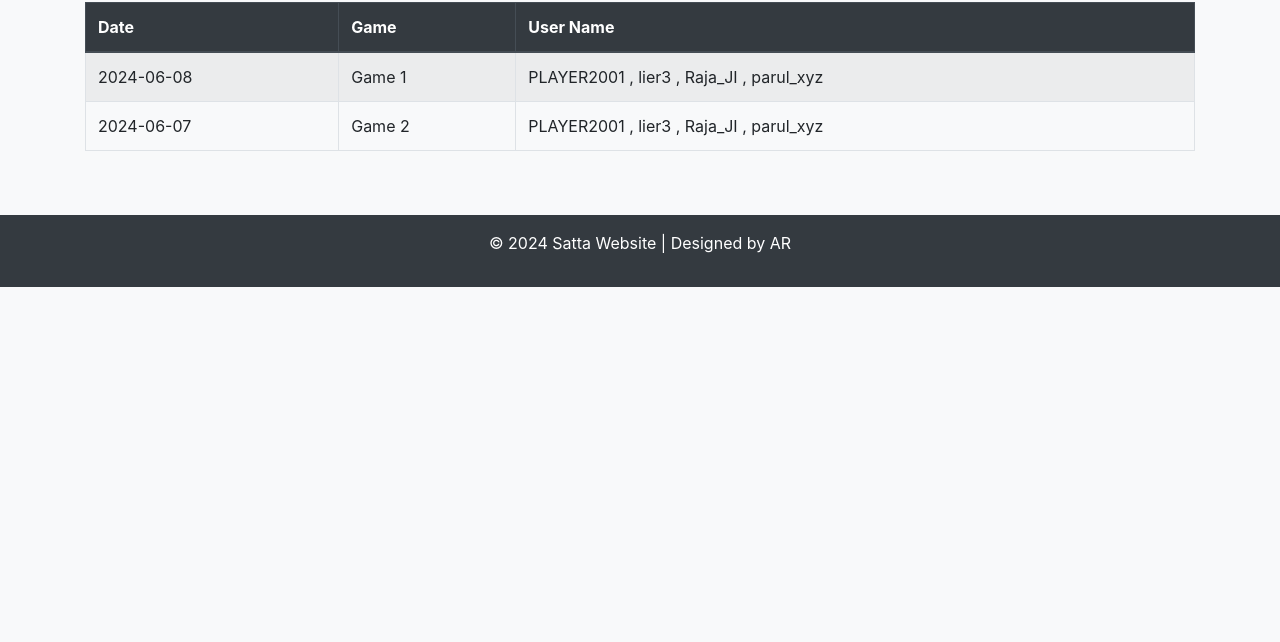
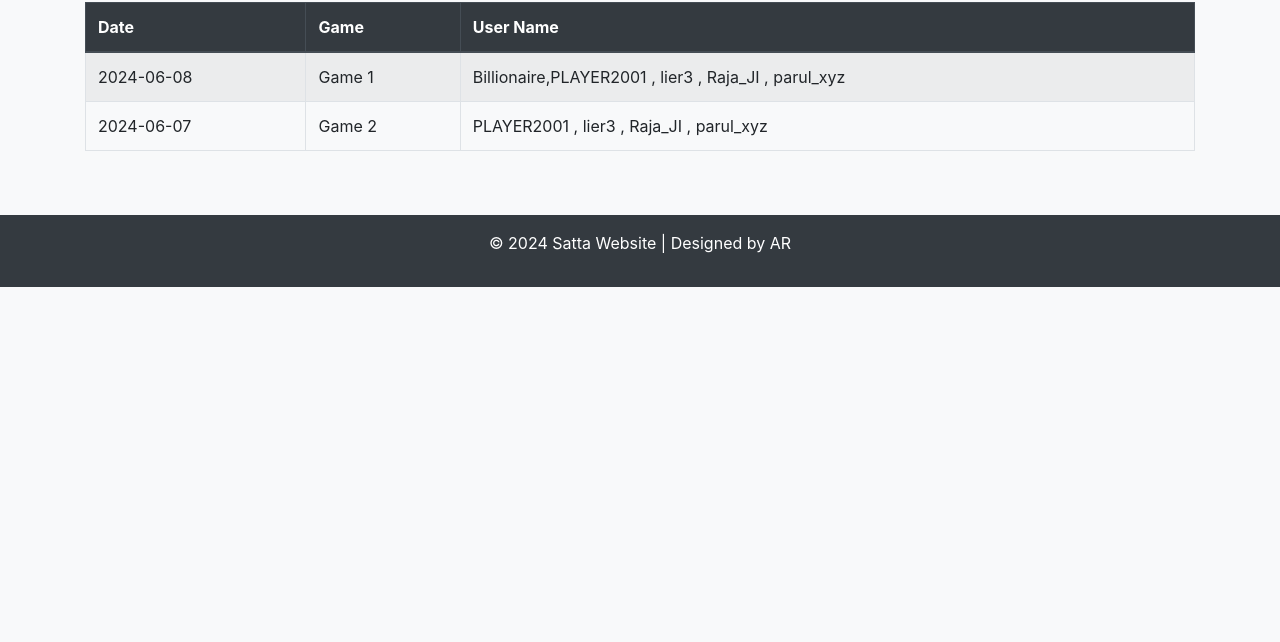
Before and after one commit to aryarna/DoublePro, a website: page public/winner.html in a window 1280 px wide. Shown: the part 158-800 px from the top of the page. Drawn offline with nearby package versions, Linux system fonts and the light colour scheme.

Commit message:
Initial commit

```diff
--- a/public/winner.html
+++ b/public/winner.html
@@ -49,7 +49,7 @@
                     <tr>
                         <td>2024-06-08</td>
                         <td>Game 1</td>
-                        <td> PLAYER2001 , lier3 , Raja_JI , parul_xyz</td>
+                        <td> Billionaire,PLAYER2001 , lier3 , Raja_JI , parul_xyz</td>
                     </tr>
                     <tr>
                         <td>2024-06-07</td>
```
